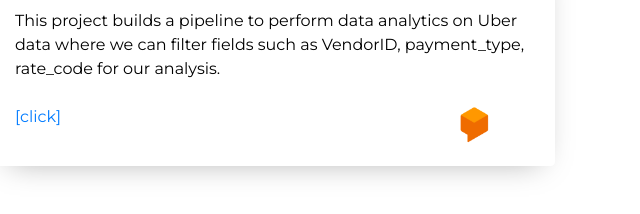
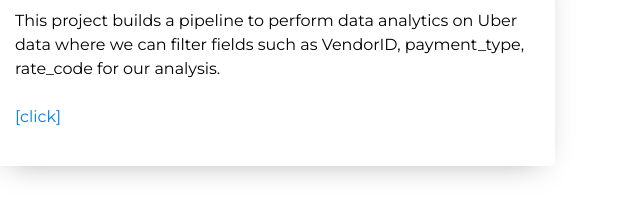
Before and after one commit to vishwadeep19/vishwadeep19.github.io, a plain HTML site: page Project.html in a window 1280 px wide. Shown: the part 987-1201 px from the top of the page, 70-710 px from the left. Drawn offline with nearby package versions, Linux system fonts and the light colour scheme; some icons are missing; a web font is replaced by a local one.

Commit message:
initialcommit

```diff
--- a/Project.html
+++ b/Project.html
@@ -101,8 +101,8 @@
                             <p class="card-text project-text">This project builds a pipeline to perform data analytics on Uber data where we can filter fields
                               such as VendorID, payment_type, rate_code for our analysis.<br><br> <a target="_blank" href="https://github.com/vishwadeep19/Music-Eventism-Analytics">[click]</a>
                               <span class="iconify" data-icon="logos:python" data-inline="false">
-                                <span class="iconify" data-icon="skill-icons:gcp-light" data-inline="false" data-width="50" data-height="50" alt=""></span>
-                              </span><img class="iconify" src="Image/dialogflow.png" alt="">
+                              <span class="iconify" data-icon="skill-icons:gcp-light" data-inline="false" data-width="50" data-height="50" alt=""></span>
+
                             </p>
                           </div>
                         </div>
```
